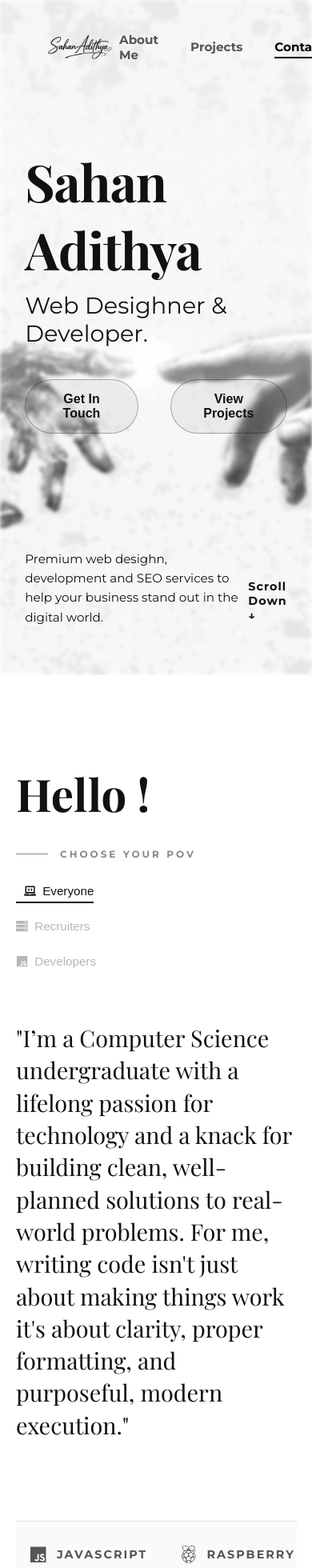
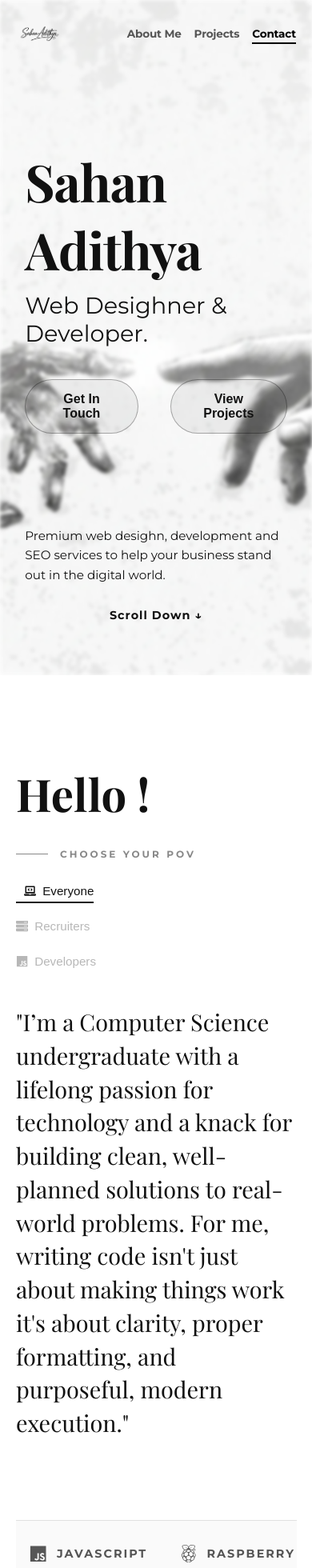
Before and after one commit to SahanAdithya/My-portfolio, a React (Create React App) app: page / in a window 390 px wide. Shown: the top 1960 px of the page at 80% size. Built offline with nearby package versions, Linux system fonts and the light colour scheme; a web font is replaced by a local one.

Commit message:
Update App.css

```diff
--- a/src/App.css
+++ b/src/App.css
@@ -2104,3 +2104,111 @@ body {
     transform: translateY(0);
   }
 }
+
+/* --- MOBILE RESPONSIVE OVERRIDES --- */
+@media (max-width: 768px) {
+  /* Navbar adjustments */
+  .navbar {
+    padding: 12px 20px !important;
+  }
+
+  .nav-signature {
+    height: 60px !important;
+    margin: 0 !important;
+  }
+
+  .nav-links {
+    gap: 16px !important;
+  }
+
+  .nav-links span {
+    font-size: 0.85rem !important;
+    letter-spacing: -0.2px;
+  }
+
+  .nav-button {
+    display: none !important; /* Hide button on mobile to prevent squishing */
+  }
+
+  /* Hero Section adjustments */
+  .hero-footer-lux {
+    flex-direction: column !important;
+    align-items: flex-start !important;
+    gap: 25px !important;
+    margin-top: 40px !important;
+  }
+
+  .hero-description-lux {
+    max-width: 100% !important;
+  }
+
+  .hero-scroll-lux {
+    align-self: center !important;
+    margin-top: 10px;
+  }
+
+  /* About Me Section adjustments */
+  .about-container-lux {
+    flex-direction: column !important;
+    gap: 40px !important;
+  }
+
+  .about-left-lux {
+    flex: none !important;
+    width: 100% !important;
+    opacity: 0 !important;
+    transform: translateY(30px) !important;
+    transition: opacity 1.2s cubic-bezier(0.16, 1, 0.3, 1), transform 1.2s cubic-bezier(0.16, 1, 0.3, 1) !important;
+  }
+
+  .about-section-lux.is-visible .about-left-lux {
+    opacity: 1 !important;
+    transform: translateY(0) !important;
+  }
+
+  .about-right-lux {
+    flex: none !important;
+    width: 100% !important;
+    padding-top: 0 !important;
+    opacity: 0 !important;
+    transform: translateY(30px) !important;
+    transition: opacity 1.2s cubic-bezier(0.16, 1, 0.3, 1), transform 1.2s cubic-bezier(0.16, 1, 0.3, 1) !important;
+    transition-delay: 0.15s !important;
+  }
+
+  .about-section-lux.is-visible .about-right-lux {
+    opacity: 1 !important;
+    transform: translateY(0) !important;
+  }
+
+  .about-title-lux {
+    font-size: 3.5rem !important;
+    margin-bottom: 25px !important;
+  }
+
+  .about-quote-lux {
+    font-size: 1.8rem !important;
+    line-height: 1.45 !important;
+  }
+
+  /* Footer adjustments */
+  .footer-content-lux {
+    flex-direction: column !important;
+    gap: 50px !important;
+    margin-bottom: 50px !important;
+  }
+
+  .footer-brand-col {
+    min-width: 100% !important;
+  }
+
+  .footer-nav-grid-lux {
+    flex-direction: column !important;
+    gap: 35px !important;
+    min-width: 100% !important;
+  }
+
+  .footer-nav-col {
+    gap: 15px !important;
+  }
+}
```
